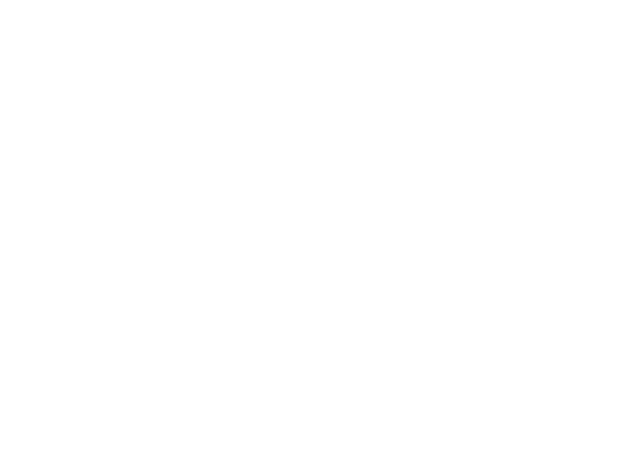
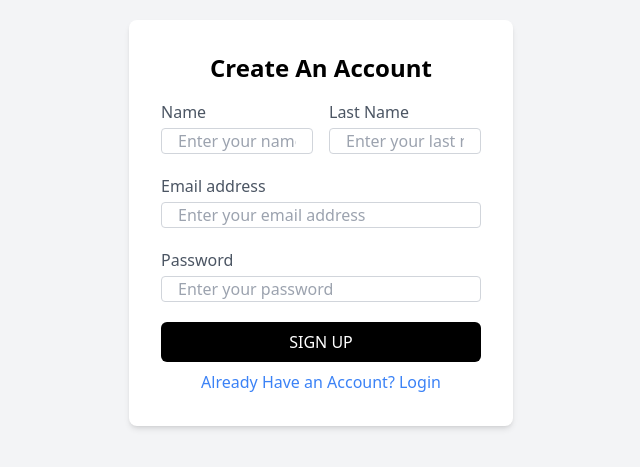
Before and after one commit to PorametKeawubol/SecondHandShoe, a React (Create React App) app in the folder client/: page /register in a window 1280 px wide. Before the commit this address had no page. Shown: the part 177-644 px from the top of the page, without its empty margins (319-959 px from the left). Built offline with nearby package versions, Linux system fonts and the light colour scheme.

Commit message:
'Register'

```diff
--- a/client/src/App.js
+++ b/client/src/App.js
@@ -1,6 +1,8 @@
+import React from 'react';
 import { BrowserRouter, Routes, Route } from "react-router-dom";
-import Header from './Component/Header'; // Assuming Header.js is in the same directory as App.js
+import Header from './Component/Header'; // ถ้ามี
 import Loginfrom from './Loginfrom';
+import RegisterForm from './RegisterForm'; // นำเข้า RegisterForm มาก่อนใช้งาน
 
 function App() {
   return (
@@ -8,6 +10,7 @@
       <Routes>
         <Route path="/" element={<Header />}></Route>
         <Route path="/login" element={<Loginfrom />}></Route>
+        <Route path="/register" element={<RegisterForm />}></Route> {/* ใช้งาน RegisterForm ที่นี่ */}
       </Routes>
     </BrowserRouter>
   )
--- /dev/null
+++ b/client/src/RegisterForm.js
@@ -0,0 +1,36 @@
+import React from 'react';
+import { Link } from 'react-router-dom';
+
+function RegisterForm() {
+  return (
+    <div className="bg-gray-100 min-h-screen flex justify-center items-center">
+      <div className="bg-white p-8 rounded-lg shadow-md w-96">
+        <h1 className="text-2xl font-semibold mb-4 text-center">Create An Account</h1>
+        <form>
+          <div className="mb-5 flex">
+            <div className="w-1/2 pr-2">
+              <label htmlFor="name" className="block text-gray-600">Name</label>
+              <input type="text" id="name" name="name" placeholder="Enter your name" className="mt-1 block w-full px-4 rounded border border-gray-300 focus:ring-1 focus:ring-blue-500 focus:border-blue-500" />
+            </div>
+            <div className="w-1/2 pl-2">
+              <label htmlFor="lastname" className="block text-gray-600">Last Name</label>
+              <input type="text" id="lastname" name="lastname" placeholder="Enter your last name" className="mt-1 block w-full px-4 rounded border border-gray-300 focus:ring-1 focus:ring-blue-500 focus:border-blue-500" />
+            </div>
+          </div>
+          <div className="mb-5">
+            <label htmlFor="email" className="block text-gray-600">Email address</label>
+            <input type="email" id="email" name="email" placeholder="Enter your email address" className="mt-1 block w-full px-4 rounded border border-gray-300 focus:ring-1 focus:ring-blue-500 focus:border-blue-500" />
+          </div>
+          <div className="mb-5">
+            <label htmlFor="password" className="block text-gray-600">Password</label>
+            <input type="password" id="password" name="password" placeholder="Enter your password" className="mt-1 block w-full px-4 rounded border border-gray-300 focus:ring-1 focus:ring-blue-500 focus:border-blue-500" />
+          </div>
+          <button type="submit" className="w-full bg-black text-white rounded-md py-2 hover:bg-gray-900">SIGN UP</button>
+        </form>
+        <Link to="/login" className="block text-blue-500 hover:underline mt-2 text-center">Already Have an Account? Login</Link>
+      </div>
+    </div>
+  );
+}
+
+export default RegisterForm;
```
Also changed, not shown: client/src/Register.js (deleted).
